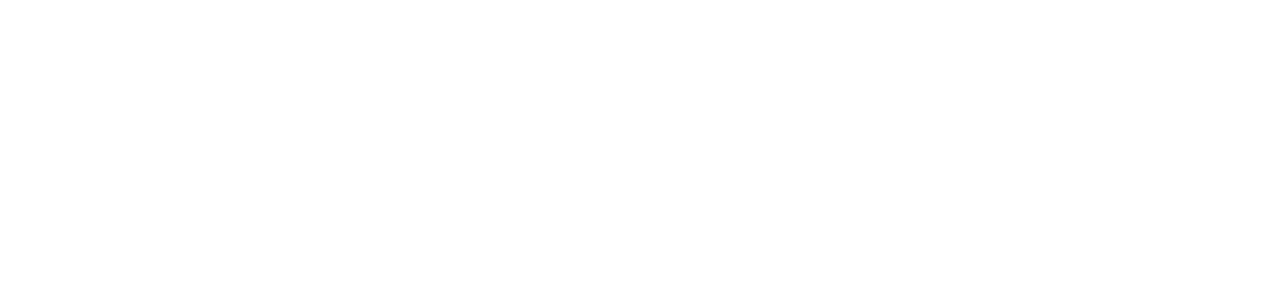
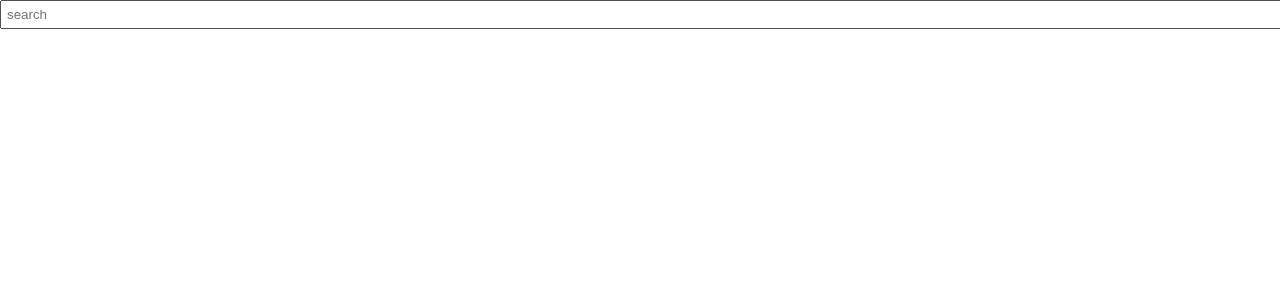
Before and after one commit to FelixMo42/motili-homework, a React (Create React App) app: page / in a window 1280 px wide. Shown: the top 300 px of the page. Built offline with nearby package versions, Linux system fonts and the light colour scheme.

Commit message:
got basic github search features working

```diff
--- /dev/null
+++ b/src/App.module.css
@@ -0,0 +1,4 @@
+.search {
+    padding: 5px;
+    width: 100%;
+}
--- a/src/App.tsx
+++ b/src/App.tsx
@@ -1,7 +1,40 @@
-import React from 'react'
-import './App.css'
+import React, { useState } from 'react'
+import styles from './App.module.css'
+
+interface GitHubRepo {
+    id: number,
+    name: string
+}
+
+interface GitHubSearchResponse {
+    items: GitHubRepo[]
+}
 
 export default function App() {
+    let [searchResults, setSearchResults] = useState<GitHubRepo[]>([])
+
+    function submit(searchString: String) {
+        console.log(searchString)
+
+        fetch(`https://api.github.com/search/repositories?q=${searchString}`)
+            .then(response => response.json())
+            .then(response => response as GitHubSearchResponse)
+            .then(response => setSearchResults(response.items))
+            .catch(console.log)
+    }
+
     return <div>
+        <input
+            type="text"
+            className={styles.search}
+            placeholder="search"
+            onKeyUp={event => {
+                if ( event.key === "Enter" ) {
+                    let inputValue = (event.target as HTMLInputElement).value
+                    submit(inputValue)
+                }
+            }}
+        />
+        {searchResults.map(repo => <div key={repo.id}>{repo.name}</div>)}
     </div>
 }
```
Also changed, not shown: src/App.css (deleted).
